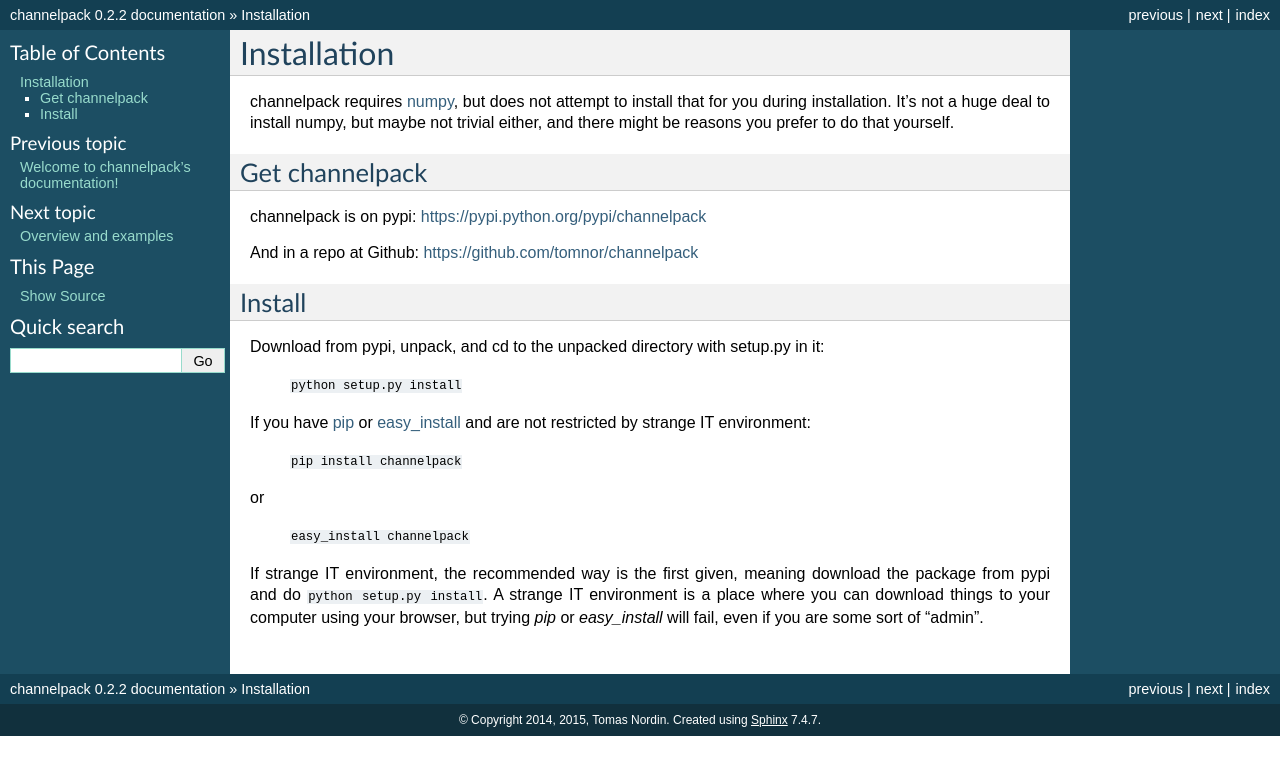
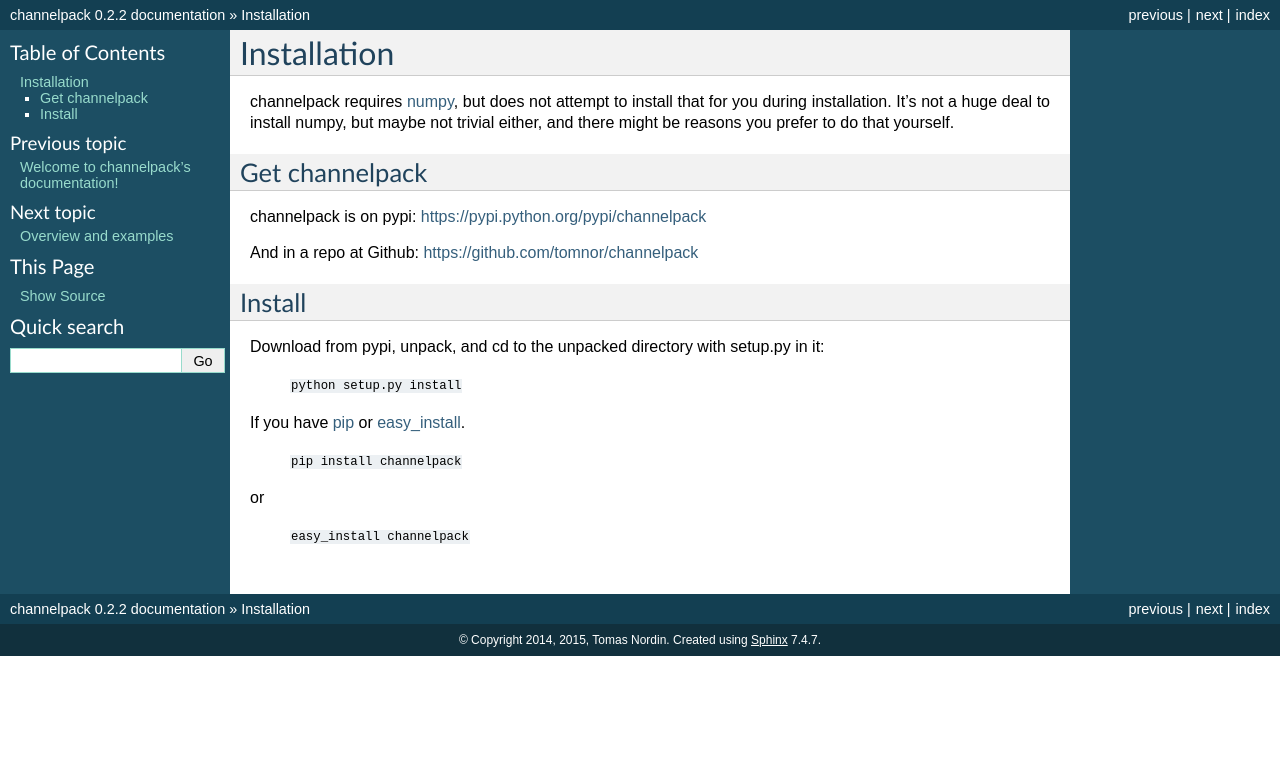
Before and after one commit to tomnor/channelpack, a Sphinx documentation site: the page built from docs/installation.rst, in a window 1280 px wide. Shown: the top 775 px of the page. Built offline with Sphinx 7.4.7, drawn with Linux system fonts in a browser that asks for light colours.

Commit message:
editorial in docs

```diff
--- a/docs/installation.rst
+++ b/docs/installation.rst
@@ -23,17 +23,10 @@
     ``python setup.py install``
 
 If you have `pip <https://pypi.python.org/pypi/pip/>`_ or `easy_install
-<https://pypi.python.org/pypi/setuptools>`_ and are not restricted by strange IT
-environment:
+<https://pypi.python.org/pypi/setuptools>`_.
 
     ``pip install channelpack``
 
 or
 
     ``easy_install channelpack``
-
-If strange IT environment, the recommended way is the first given, meaning
-download the package from pypi and do ``python setup.py install``. A strange IT
-environment is a place where you can download things to your computer using
-your browser, but trying `pip` or `easy_install` will fail, even if you are some sort
-of "admin".
```
Also changed, not shown: README.rst (+4 -6 lines), docs/index.rst (+7 -0 lines).
